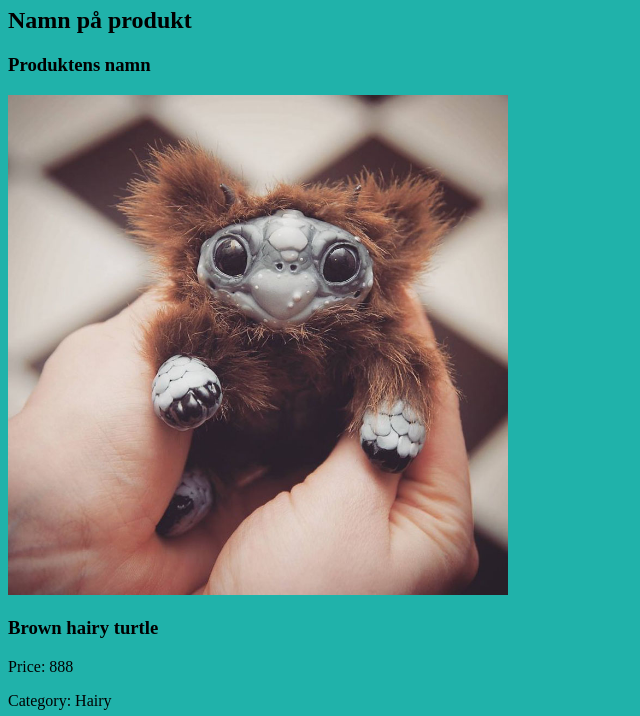
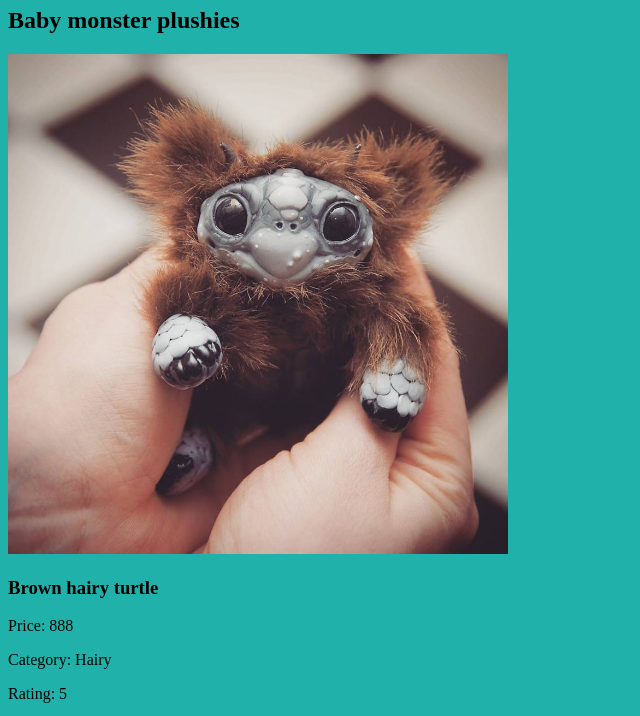
Before and after one commit to helenaskagerlid/webshop-assignment-js, a website: page index.html in a window 1280 px wide. Shown: the part 73-789 px from the top of the page, without its empty margins (0-640 px from the left). Drawn offline with Linux system fonts and the light colour scheme.

Commit message:
:construction: edit html struc, add fonts

```diff
--- a/index.html
+++ b/index.html
@@ -5,6 +5,9 @@
     <meta name="viewport" content="width=device-width, initial-scale=1.0">
     <title>Document</title>
     <link rel="stylesheet" href="css/style.css">
+    <link rel="preconnect" href="https://fonts.googleapis.com">
+    <link rel="preconnect" href="https://fonts.gstatic.com" crossorigin>
+    <link href="https://fonts.googleapis.com/css2?family=Bitter:wght@300;600&family=Zilla+Slab:wght@400;600&display=swap" rel="stylesheet">
 </head>
 <body>
     <header>
@@ -12,14 +15,18 @@
     </header>
 
     <main>
+
+        <!-- Här, på div-en nedan funderar jag på om jag också borde lägga in labels? Just nu har jag tänkt skapa
+        dem i JS men samtidigt funderar jag på om de inte kan ses som mer "konstanta" element på sidan?-->
+
         <div id="sortingProducts"></div>
 
         <section id="photoGallery">
-            <h2>Namn på produkt</h2>
+            <h2></h2>
         </section>
 
         <section id="productList">
-            <h3>Produktens namn</h3>
+            <h2>Baby monster plushies</h3>
         </section>
 
         <section id="shoppingCartSummary">
@@ -27,7 +34,10 @@
         </section>
 
         <section id="orderForm"></section>
+
     </main>
+
     <script src="script.js"></script>
+
 </body>
 </html>
```
